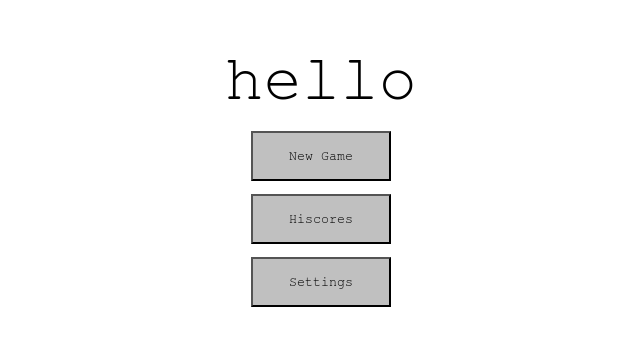
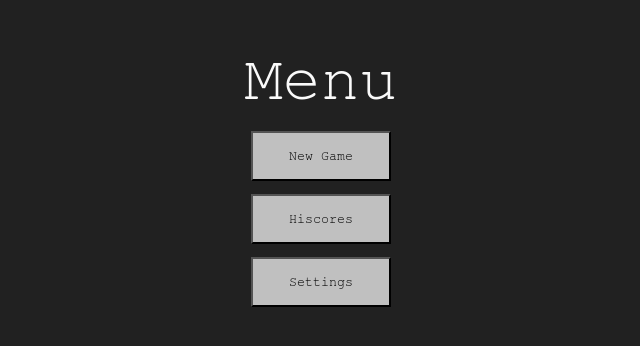
Before and after one commit to waddal/Quizard, a React (Create React App) app: page /menu in a window 1280 px wide. Shown: the part 226-572 px from the top of the page, without its empty margins (319-959 px from the left). Built offline with nearby package versions, Linux system fonts and the light colour scheme.

Commit message:
feat: themeProvider and globalStyles hooked up. menu settings component fleshsed out

```diff
--- a/src/App.js
+++ b/src/App.js
@@ -1,20 +1,30 @@
+import React, { useState } from "react";
 import { Routes, Route } from "react-router-dom";
-import Splash from './components/Splash';
+import { ThemeProvider } from "styled-components";
+import { GlobalStyles } from "./themes/GlobalStyles";
+import { lightTheme, darkTheme } from "./themes/Themes";
+import Splash from "./components/Splash";
 import Menu from "./components/Menu";
-import Settings from './components/Settings';
+import Settings from "./components/Settings";
 import Quiz from "./components/Quiz";
 import Result from "./components/Result";
 
 function App() {
-
+  const [theme, setTheme] = useState("dark");
+  const themeToggler = () => {
+    theme === "light" ? setTheme("dark") : setTheme("light");
+  };
   return (
+    <ThemeProvider theme={theme === "light" ? lightTheme : darkTheme}>
+      <GlobalStyles />
       <Routes>
         <Route path="/" element={<Splash />} />
-      <Route path="/menu" element={<Menu />} />
+        <Route path="/menu" element={<Menu theme={theme} themeToggler={themeToggler}/>} />
         <Route path="/settings" element={<Settings />} />
         <Route path="/quiz" element={<Quiz />} />
         <Route path="/result" element={<Result />} />
       </Routes>
+    </ThemeProvider>
   );
 }
 
--- a/src/components/Menu.jsx
+++ b/src/components/Menu.jsx
@@ -1,7 +1,53 @@
-import React from "react";
+import React, { useState, useEffect } from "react";
 import { useNavigate } from "react-router-dom";
 import styled from "styled-components";
 import { connect } from "react-redux";
+
+const Menu = (props) => {
+  const [settings, setSettings] = useState(false);
+  const [music, setMusic] = useState(false);
+  const { theme, themeToggler } = props;
+  const navigate = useNavigate();
+
+  const handleSettings = () => {
+    setSettings(!settings);
+  };
+
+  const handleMusic = () => {
+    setMusic(!music);
+  };
+
+  useEffect(() => {
+    setSettings(true);
+  }, [])
+
+  return (
+    <StyledMenu>
+      <Title>Menu</Title>
+      {settings ? (
+        <>
+          <Button onClick={() => navigate("/settings")}>New Game</Button>
+          <Button>Hiscores</Button>
+          <Button onClick={handleSettings}>Settings</Button>
+        </>
+      ) : (
+        <>
+          <Button onClick={themeToggler}>Theme</Button>
+          <Button>Music</Button>
+          <Button onClick={handleSettings}>Settings</Button>
+        </>
+      )}
+    </StyledMenu>
+  );
+};
+
+const mapStateToProps = (state) => {
+  return {
+    title: state.title,
+  };
+};
+
+export default connect(mapStateToProps, {})(Menu);
 
 const StyledMenu = styled.div`
   height: 100vh;
@@ -26,23 +72,3 @@ const Button = styled.button`
     background-color: #f4f6ed;
   }
 `;
-
-const Menu = props => {
-  const navigate = useNavigate();
-  return (
-    <StyledMenu>
-      <Title>{props.title || 'hello'}</Title>
-      <Button onClick={() => navigate("/settings")}>New Game</Button>
-      <Button>Hiscores</Button>
-      <Button>Settings</Button>
-    </StyledMenu>
-  );
-};
-
-const mapStateToProps = (state) => {
-  return {
-    title: state.title,
-  };
-};
-
-export default connect(mapStateToProps, {})(Menu);
--- a/src/components/Quiz.jsx
+++ b/src/components/Quiz.jsx
@@ -144,10 +144,10 @@ const Answers = styled.div`
     height: 20px;
     padding: 2px;
     margin: 2px;
-    background-color: ${(props) => (props.selected ? "orange" : "#ffeaea")};
+    background-color: ${(props) => (props.selected ? `${theme => theme.accent}` : `${theme => theme.text}`)};
 
     &:hover {
-      background-color: ${(props) => (props.selected ? "orange" : "#fcffea")};
+      background-color: ${(props) => (props.selected ? "orange" : `${theme => theme.accent}`)};
     }
   }
 
--- a/src/components/Settings.jsx
+++ b/src/components/Settings.jsx
@@ -186,7 +186,6 @@ const StyledSettings = styled.div`
   align-items: center;
   justify-content: center;
   flex-direction: column;
-  border: 1px solid red;
   height: 100vh;
 `;
 
--- /dev/null
+++ b/src/themes/GlobalStyles.js
@@ -0,0 +1,9 @@
+import { createGlobalStyle } from "styled-components";
+
+export const GlobalStyles = createGlobalStyle`
+body {
+    background: ${({ theme }) => theme.body};
+    color: ${({ theme }) => theme.text};
+    transition: all 0.5s linear;
+}
+`;
--- /dev/null
+++ b/src/themes/Themes.js
@@ -0,0 +1,13 @@
+export const lightTheme = {
+    body: '#fff',
+    text: '#363537',
+    accent: '#b3f6b3',
+    background: '#363537',
+}
+
+export const darkTheme = {
+    body: '#212121',
+    text: '#FAFAFA',
+    accent: '#3cc83c',
+    background: '#999',
+}
```
Lines whose indentation alone changed are shown as unchanged.
